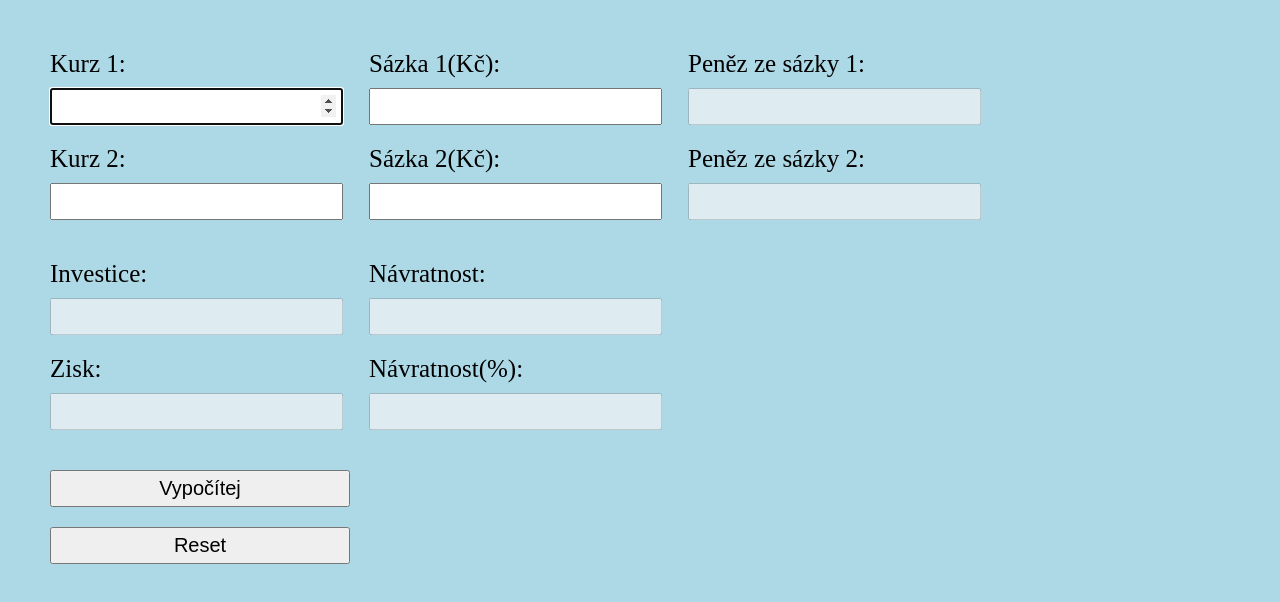
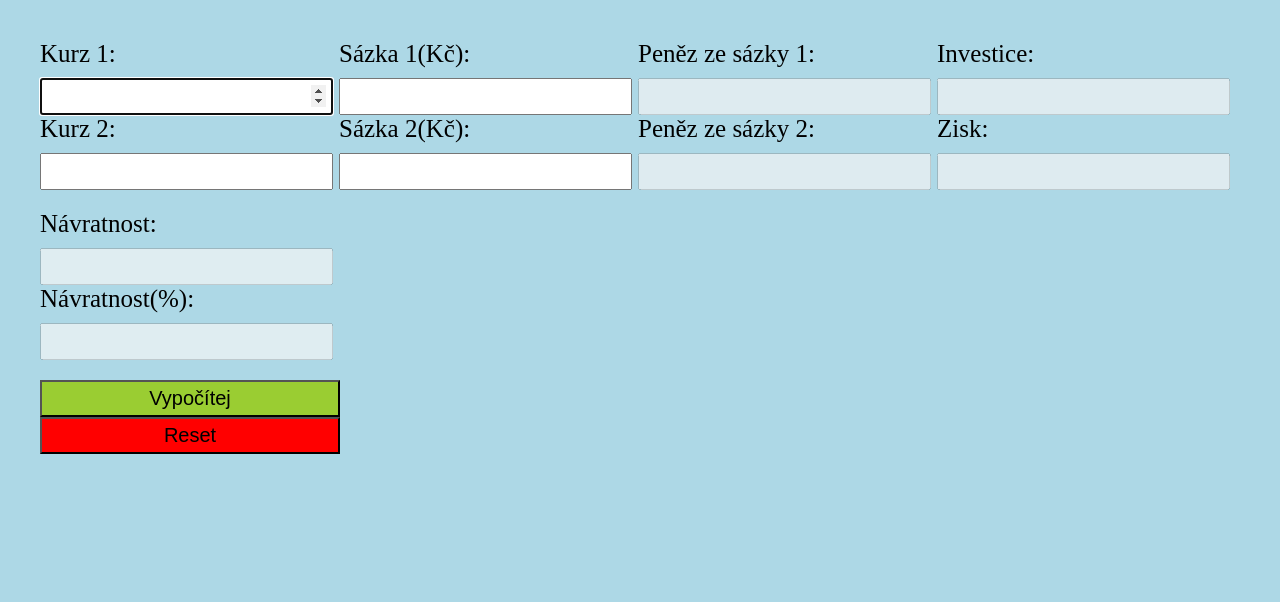
Before and after one commit to daliborkolarik/Betting-Arbitrage, a plain HTML site: page index.html in a window 1280 px wide. Drawn offline with Linux system fonts and the light colour scheme.

Commit message:
HTML cleanup

```diff
--- a/index.html
+++ b/index.html
@@ -1,75 +1,68 @@
 <!DOCTYPE html>
 <html lang="en" dir="ltr">
+
 <head>
   <meta charset="utf-8">
   <title>Arbitráž</title>
   <link rel="stylesheet" href="style.css">
 </head>
+
 <body>
 
   <form id="kurzysazky">
 
     <div class="container">
-<div class="inputkurz">
+
       <label for="kurz1">Kurz 1:</label>
-  <input type="number" id="kurz1"  step="0.01" autofocus>
-</div>
-<div class="inputkurz">
+      <input type="number" id="kurz1" step="0.01" autofocus>
       <label for="kurz2">Kurz 2:</label>
-  <input type="number"  id="kurz2" step="0.01" required>
-</div>
+      <input type="number" id="kurz2" step="0.01" required>
 
     </div>
 
     <div class="container">
-<div class="inputkurz">
+
       <label for="sazka1">Sázka 1(Kč):</label>
-  <input type="number" id="sazka1" value="" step="1" >
-</div>
-<div class="inputkurz">
+      <input type="number" id="sazka1" value="" step="1">
       <label for="sazka2">Sázka 2(Kč):</label>
       <input type="number" id="sazka2" step="1">
-</div>
+
     </div>
 
     <div class="container">
-<div class="inputkurz">
+
       <label for="1">Peněz ze sázky 1:</label>
       <input type="number" id="penez1" value="" step="0.01" disabled class="uneditable">
-</div>
-<div class="inputkurz">
       <label for="2">Peněz ze sázky 2:</label>
       <input type="number" id="penez2" value="" step="0.01" disabled class="uneditable">
-</div>
+
     </div>
 
     <div class="container">
-<div class="inputkurz">
+
       <label for="1">Investice:</label>
       <input type="number" id="investice" value="" step="0.01" disabled class="uneditable">
-</div>
-<div class="inputkurz">
       <label for="2">Zisk:</label>
       <input type="number" id="zisk" value="" step="0.01" disabled class="uneditable">
-</div>
+
     </div>
 
     <div class="container">
-<div class="inputkurz">
+
       <label for="1">Návratnost:</label>
       <input type="number" id="navratnost1" value="" disabled step="0.01" class="uneditable">
-</div>
-<div class="inputkurz">
       <label for="2">Návratnost(%):</label>
       <input type="number" id="navratnost2" value="" disabled step="0.01" class="uneditable">
 
     </div>
-</div>
 
   </form>
-<div id="buttons"><div id="submit"><input type="button" id="submitbutton" value="Vypočítej"></div>
-<div id="reset"><input type="button" id="resetbutton" value="Reset"></div></div>
+  <div id="buttons">
+    <input type="button" id="submitbutton" value="Vypočítej">
+    <input type="button" id="resetbutton" value="Reset">
+  </div>
 
   <script src="main.js" charset="utf-8"></script>
 </body>
+
 </html>
--- a/style.css
+++ b/style.css
@@ -43,15 +43,23 @@ user-select: none;
   flex-direction: column;
 }
 
-#submit, #reset {
+#submitbutton {
   display: flex;
   width: 300px;
+  background-color: yellowgreen;
+}
+
+#resetbutton {
+  display: flex;
+  width: 300px;
+  background-color: red;
 }
 
 #kurzysazky {
   display: flex;
   flex-direction: row
 }
+
 #buttons {
   display: flex;
   flex-direction: row
@@ -62,15 +70,17 @@ user-select: none;
   #kurzysazky {
     flex-wrap: wrap;
     min-height: 100%;
-  width:100%
+    width: 100%
+  }
 
-}
   .container {
     width: auto
   }
+
   body {
     margin: 30px
   }
+
   #buttons {
     display: flex;
     flex-direction: column
```
Lines whose indentation alone changed are shown as unchanged.
